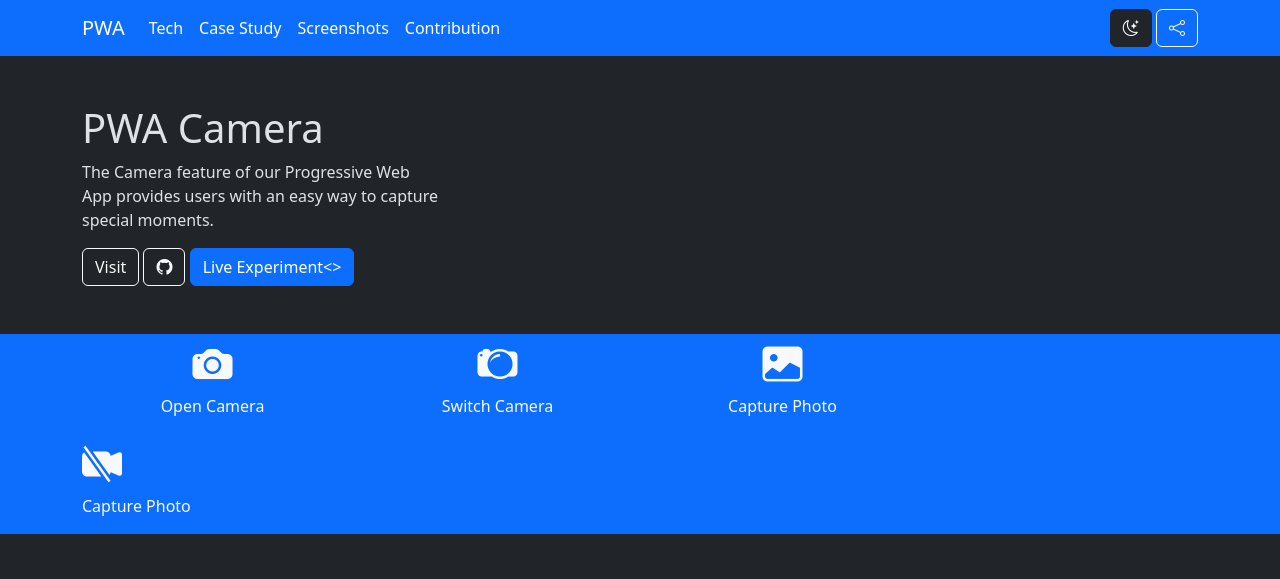
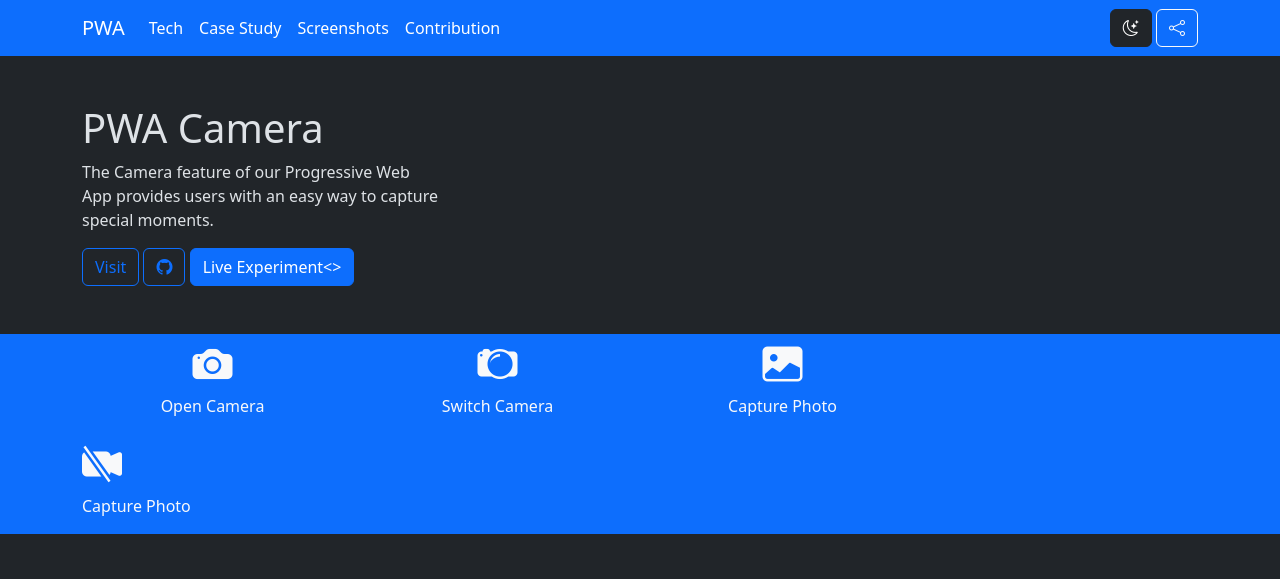
Before and after one commit to omkarwalse979/PWA-Portfolio, a plain HTML site: page index.html in a window 1280 px wide. Shown: the top 579 px of the page. Drawn offline with nearby package versions, Linux system fonts and the light colour scheme.

Commit message:
second commit

```diff
--- a/index.html
+++ b/index.html
@@ -40,8 +40,8 @@
           <h1>PWA Camera</h1>
           <p>The Camera feature of our Progressive Web App provides users with an easy way to capture special moments.</p>
           <div>
-            <a href="https://omkarwalse979.github.io/pwa-camera/"><button type="button" class="btn btn-outline-light">Visit</button></a>
-            <a href="https://github.com/omkarwalse979/pwa-camera "><button type="button" class="btn btn-outline-light"><i class="bi bi-github"></i></button></a>
+            <a href="https://omkarwalse979.github.io/pwa-camera/"><button type="button" class="btn btn-outline-primary">Visit</button></a>
+            <a href="https://github.com/omkarwalse979/pwa-camera"><button type="button" class="btn btn-outline-primary"><i class="bi bi-github"></i></button></a>
             <a href="#experiment">
               <button type="button" class="btn btn-primary">Live Experiment<></button>
             </a>
```
